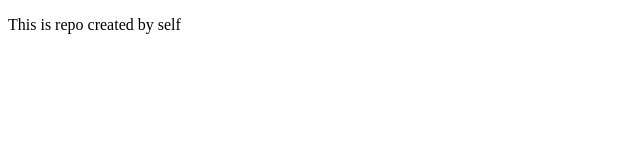
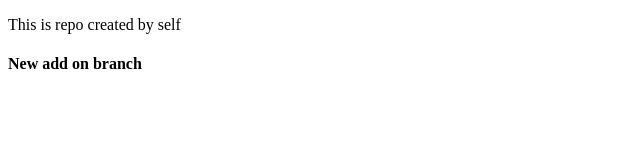
Before and after one commit to Tejinder-Kaur1/Self-create, a plain HTML site: page index.html in a window 1280 px wide. Shown: the whole page, without its empty margins (0-640 px from the left). Drawn offline with Linux system fonts and the light colour scheme.

Commit message:
New branch added

```diff
--- a/index.html
+++ b/index.html
@@ -7,5 +7,6 @@
   </head>
   <body>
     <p>This is repo created by self</p>
+    <h4>New add on branch</h4>
   </body>
 </html>
```
